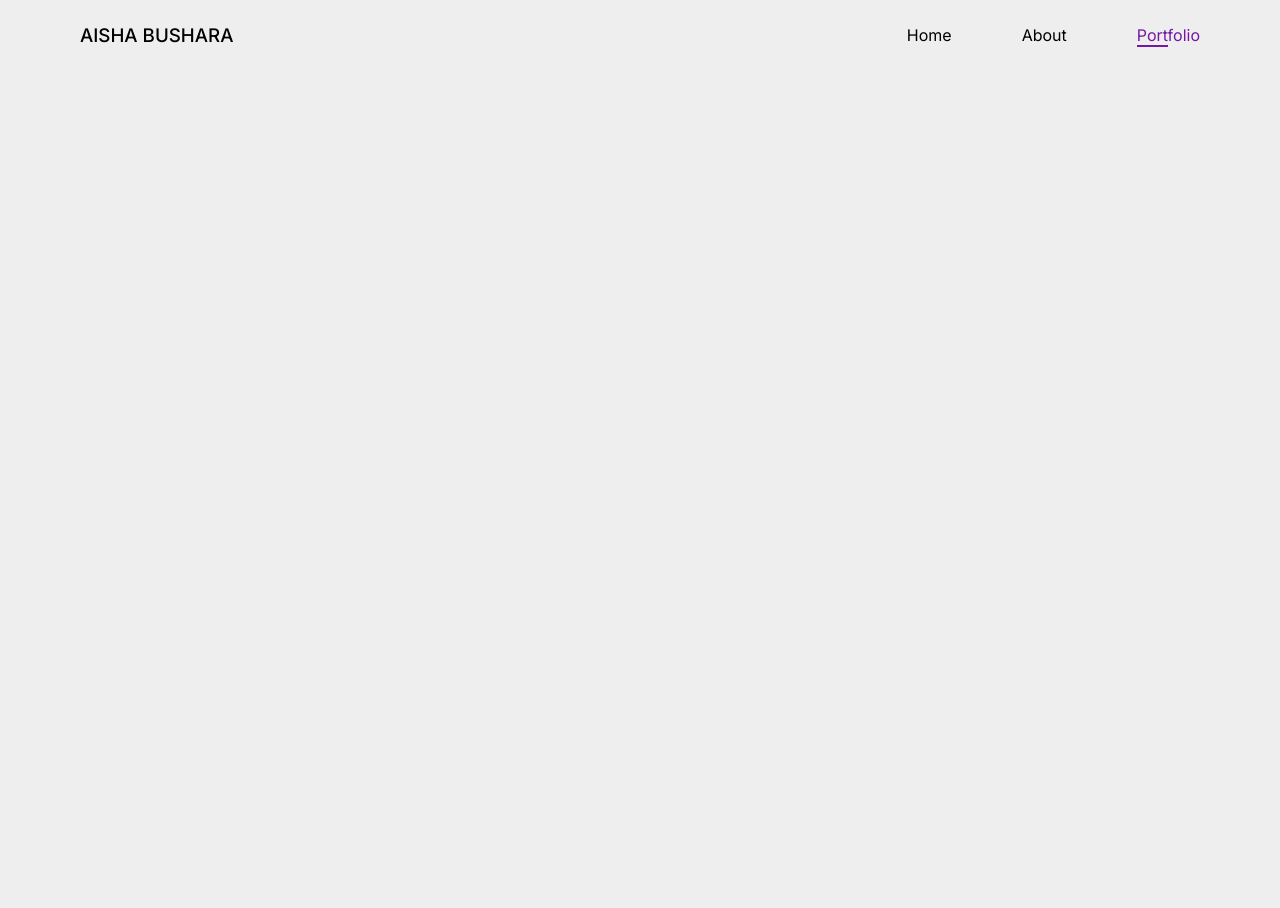
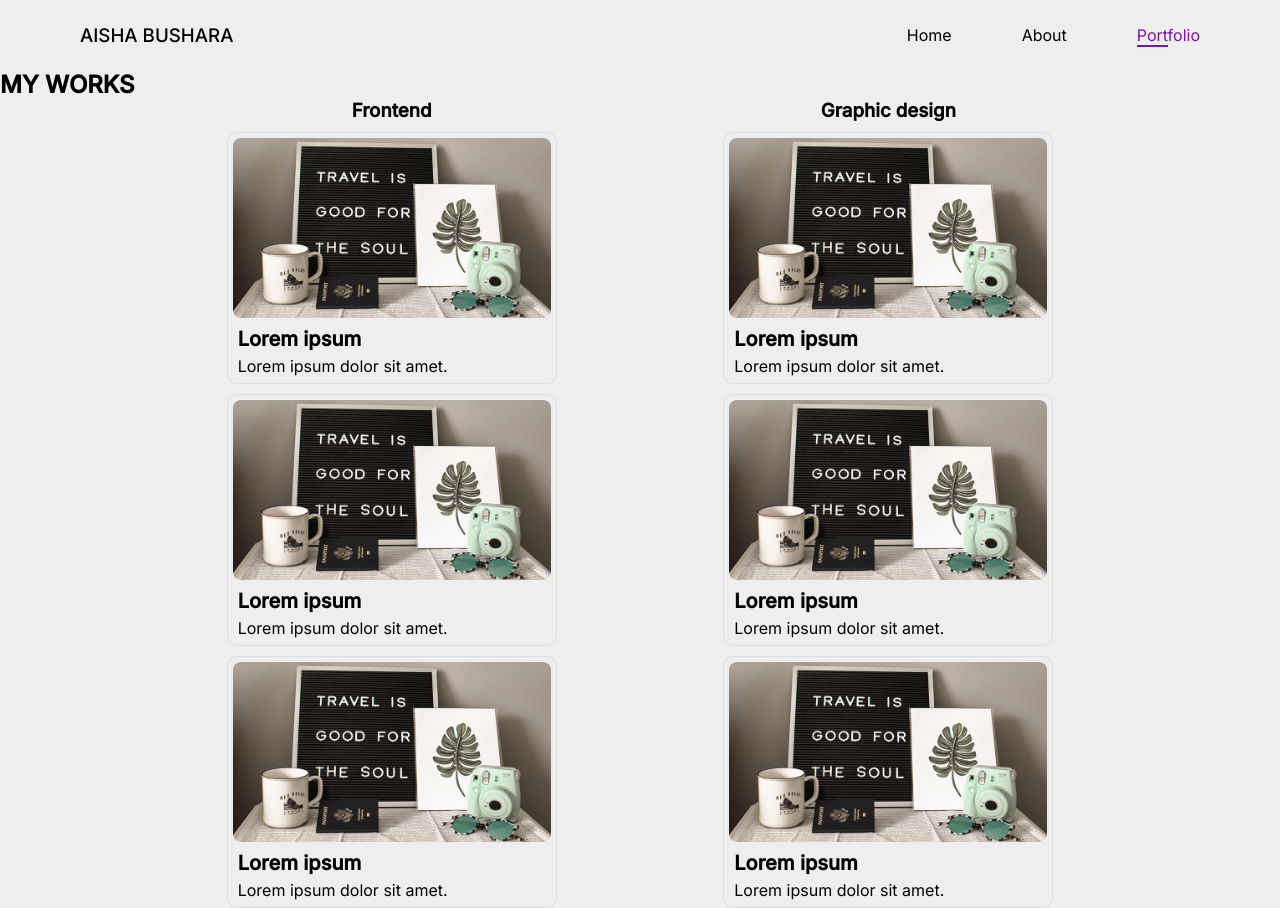
Before and after one commit to busharaA/graphic-design-portfolio, a React (Vite) app: page /portfolio in a window 1280 px wide. Before the commit the page ends 800 px from the top, so only its background shows below. Built offline with nearby package versions, Linux system fonts and the light colour scheme.

Commit message:
Added and designed project cards

```diff
--- /dev/null
+++ b/src/assets/styles/scss/components/_cards.scss
@@ -0,0 +1,30 @@
+.cards-container {
+    display: grid;
+    row-gap: 10px;
+
+    .card {
+        width: 330px;
+        border: 1px solid #dddddd;
+        border-radius: 10px;
+        padding: 5px;
+
+        img {
+            height: 180px;
+            width: auto;
+            border-radius: 8px;
+        }
+
+        .project-content {
+            margin-left: 5px;
+
+            h4 {
+                font-size: 20px;
+                margin: 5px 0;
+            }
+
+            p {
+                margin-bottom: 2px;
+            }
+        }
+    }
+}
--- a/src/assets/styles/scss/main.scss
+++ b/src/assets/styles/scss/main.scss
@@ -11,8 +11,9 @@
 // 4. LAYOUT
 @use "layout/header";
 // 5. COMPONENTS
-
+@use "components/cards";
 // 6. PAGES
 @use "pages/home";
 @use "pages/about";
+@use "pages/portfolio";
 // 7. THEMES
--- /dev/null
+++ b/src/assets/styles/scss/pages/_portfolio.scss
@@ -0,0 +1,10 @@
+.projects-container {
+    display: flex;
+    justify-content: space-evenly;
+    margin: 0 60px;
+
+    h3 {
+        text-align: center;
+        padding-bottom: 10px;
+    }
+}
--- /dev/null
+++ b/src/components/ProjectCard.tsx
@@ -0,0 +1,17 @@
+import mockupProject from "../assets/images/adventure.jpg";
+
+const ProjectCard = () => {
+    return (
+        <div className="card">
+            <div className="project-img">
+                <img src={mockupProject} alt="Mockup image" />
+            </div>
+            <div className="project-content">
+                <h4>Lorem ipsum</h4>
+                <p>Lorem ipsum dolor sit amet.</p>
+            </div>
+        </div>
+    );
+};
+
+export default ProjectCard;
--- a/src/pages/Portfolio.tsx
+++ b/src/pages/Portfolio.tsx
@@ -1,6 +1,28 @@
+import ProjectCard from "../components/ProjectCard";
+
 const Portfolio = () => {
     return (
-        <></>
+        <div className="portfolio">
+            <h2>MY WORKS</h2>
+            <div className="projects-container">
+                <section className="frontend-projects">
+                    <h3>Frontend</h3>
+                    <div className="cards-container">
+                        <ProjectCard />
+                        <ProjectCard />
+                        <ProjectCard />
+                    </div>
+                </section>
+                <section className="design-projects">
+                    <h3>Graphic design</h3>
+                    <div className="cards-container">
+                        <ProjectCard />
+                        <ProjectCard />
+                        <ProjectCard />
+                    </div>
+                </section>
+            </div>
+        </div>
     );
 };
 
```
Also changed, not shown: src/assets/images/adventure.jpg (added).
